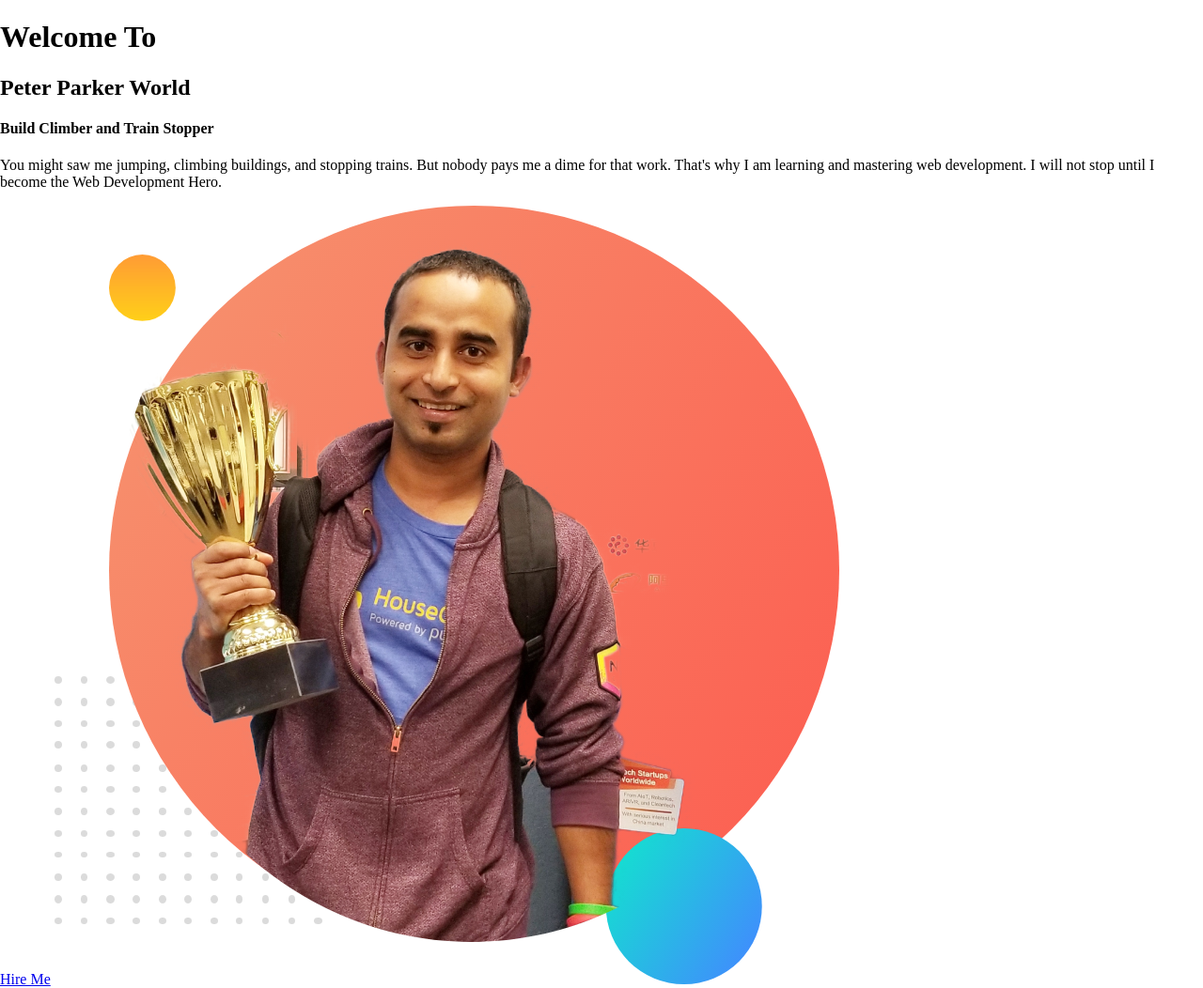
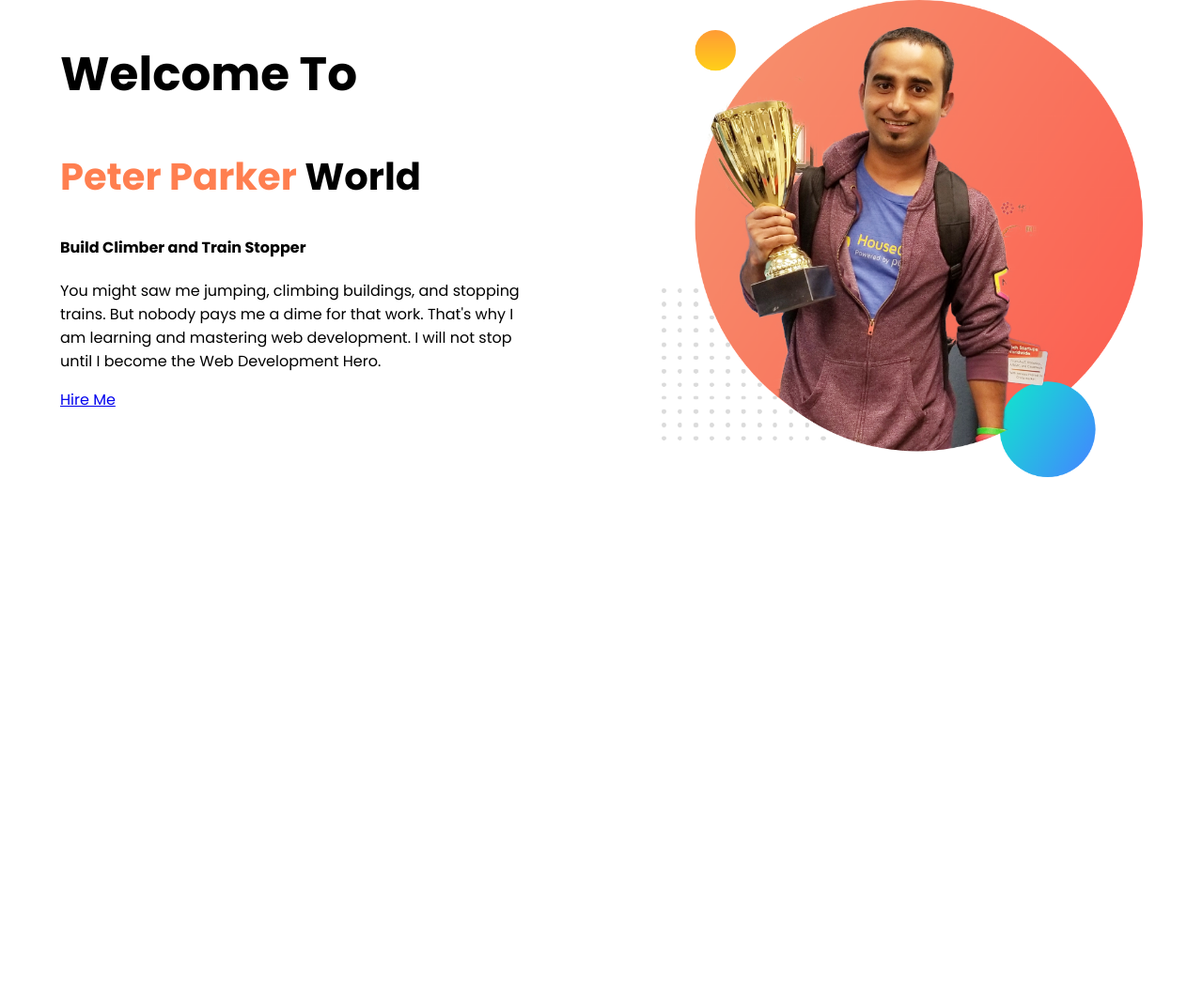
Before and after one commit to shuvochandrodas/practic-project-one, a plain HTML site: page index.html in a window 1280 px wide. Shown: the whole page at 94% size. After the commit the page ends 800 px from the top, so only its background shows below. Drawn offline with Linux system fonts and the light colour scheme.

Commit message:
Code Update

```diff
--- a/index.html
+++ b/index.html
@@ -8,11 +8,17 @@
     <link rel="stylesheet" href="style.css">
 </head>
 <body>
-    <h1>Welcome To</h1>
-    <h2>Peter Parker World</h2>
-    <h4>Build Climber and Train Stopper</h4>
-    <p>You might saw me jumping, climbing buildings, and stopping trains. But nobody pays me a dime for that work. That's why I am learning and mastering web development. I will not stop until I become the Web Development Hero.</p>
-    <a href="#">Hire Me</a>
-    <img src="images/jhankar.png" alt="Jhankar Mahbub Image">
+    <section id="profile" class="profile">
+        <div class="half-width">
+            <h1>Welcome To</h1>
+            <h2><span class="profile-name">Peter Parker</span> World</h2>
+            <h4>Build Climber and Train Stopper</h4>
+            <p>You might saw me jumping, climbing buildings, and stopping trains. But nobody pays me a dime for that work. That's why I am learning and mastering web development. I will not stop until I become the Web Development Hero.</p>
+            <a href="#">Hire Me</a>
+        </div>
+        <div class="half-width">
+            <img src="images/jhankar.png" alt="Jhankar Mahbub Image">
+        </div>
+    </section>
 </body>
 </html>
--- a/style.css
+++ b/style.css
@@ -1,5 +1,27 @@
+@import url('https://fonts.googleapis.com/css2?family=Poppins:wght@300;400;500;600;700;900&display=swap');
 body{
     margin:0;
     padding:0;
     box-sizing:border-box;
+    font-family: 'Poppins', sans-serif;
 }
+img{
+    max-width:100%;
+}
+h1{
+    font-size:50px;
+}
+h2{
+    font-size:40px;
+}
+.profile{
+    display:flex;
+}
+.profile .half-width{
+    width:50%;
+    margin-left:5%;
+    margin-right:5%;
+}
+.profile .half-width .profile-name{
+    color:coral;
+}
```
